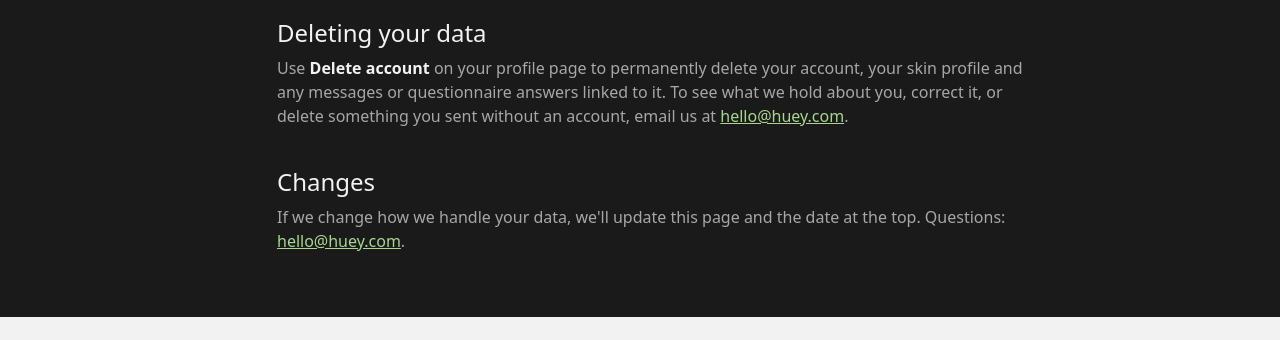
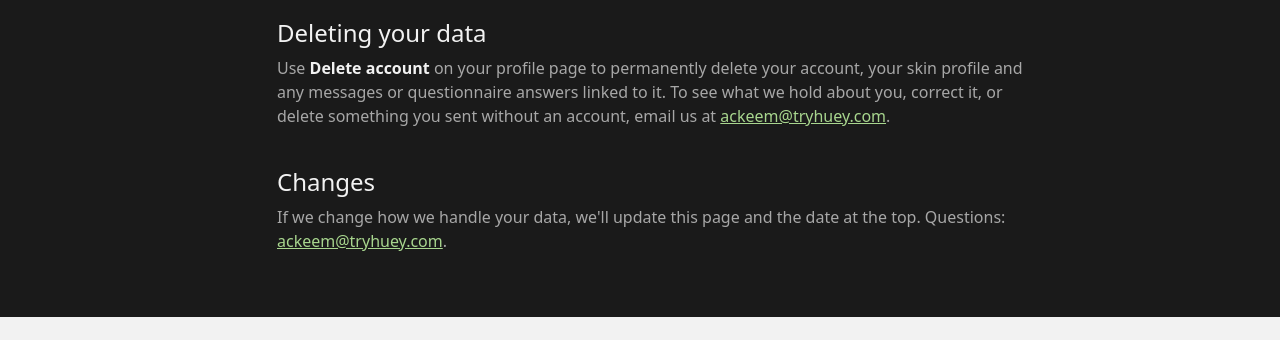
Before and after one commit to Doshimatoshi/Huey, a Flask app: page /privacy in a window 1280 px wide. Shown: the part 1426-1766 px from the top of the page. Run offline with Flask 3, Linux system fonts and the light colour scheme; parts of the project's set-up code (start-up, migrations or seed data) failed here and were passed over; some libraries are stand-ins or nearby versions.

Commit message:
Use ackeem@tryhuey.com as the contact address
Replaces hello@huey.com on the About, Contact, Privacy and
questionnaire pages, so mail goes to a domain we own.

Co-Authored-By: Claude Opus 5.5 <noreply@anthropic.com>

```diff
--- a/templates/about.html
+++ b/templates/about.html
@@ -67,7 +67,7 @@
                 <h2 class="h4 mt-4">Who made this</h2>
                 <p>
                     Huey was built by Doshi Matoshi.
-                    Questions, feedback or data requests: <a href="mailto:hello@huey.com">hello@huey.com</a>.
+                    Questions, feedback or data requests: <a href="mailto:ackeem@tryhuey.com">ackeem@tryhuey.com</a>.
                 </p>
             </article>
         </div>
--- a/templates/contact.html
+++ b/templates/contact.html
@@ -56,7 +56,7 @@
                 </div>
 
                 <button class="btn btn-primary" type="submit">Send message</button>
-                <p class="signup-login">Prefer email? <a href="mailto:hello@huey.com">hello@huey.com</a></p>
+                <p class="signup-login">Prefer email? <a href="mailto:ackeem@tryhuey.com">ackeem@tryhuey.com</a></p>
             </form>
         </div>
 
--- a/templates/privacy.html
+++ b/templates/privacy.html
@@ -69,13 +69,13 @@
                 <p>
                     Use <strong>Delete account</strong> on your profile page to permanently delete your account, your skin profile
                     and any messages or questionnaire answers linked to it. To see what we hold about you, correct it, or delete
-                    something you sent without an account, email us at <a href="mailto:hello@huey.com">hello@huey.com</a>.
+                    something you sent without an account, email us at <a href="mailto:ackeem@tryhuey.com">ackeem@tryhuey.com</a>.
                 </p>
 
                 <h2 class="h4 mt-4">Changes</h2>
                 <p>
                     If we change how we handle your data, we'll update this page and the date at the top.
-                    Questions: <a href="mailto:hello@huey.com">hello@huey.com</a>.
+                    Questions: <a href="mailto:ackeem@tryhuey.com">ackeem@tryhuey.com</a>.
                 </p>
             </article>
         </div>
--- a/templates/questionnaire.html
+++ b/templates/questionnaire.html
@@ -138,7 +138,7 @@
                     <legend>13. May we contact you about early access? (optional)</legend>
                     <p class="survey-hint">
                         Leave your email and we'll use it only to invite you to try Huey early. We won't share it or add you
-                        to other lists. To have it deleted, email <a href="mailto:hello@huey.com">hello@huey.com</a>.
+                        to other lists. To have it deleted, email <a href="mailto:ackeem@tryhuey.com">ackeem@tryhuey.com</a>.
                     </p>
                     {{ text("email", "Email", type="email") }}
                 </fieldset>
```
